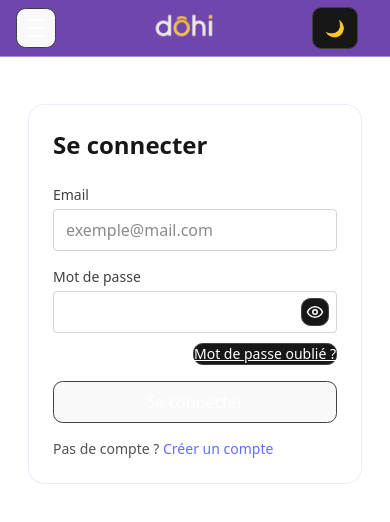
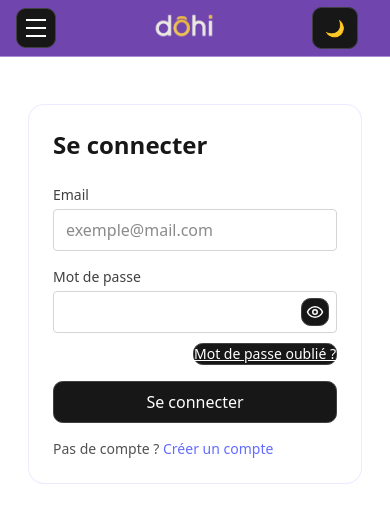
Before and after one commit to MaevaASSOGHO/dohi, a React (Vite) app: page /login in a window 390 px wide. Shown: the top 522 px of the page. Built offline with nearby package versions, Linux system fonts and the light colour scheme.

Commit message:
responsivex

```diff
--- a/src/components/HamburgerButton.jsx
+++ b/src/components/HamburgerButton.jsx
@@ -4,6 +4,7 @@ import React from "react";
 export default function HamburgerButton({ onClick, className = "", label = "Ouvrir le menu", isOpen = false }) {
   return (
     <button
+      type="button"
       onClick={onClick}
       aria-label={label}
       className={[
--- a/src/pages/auth/Login.jsx
+++ b/src/pages/auth/Login.jsx
@@ -151,6 +151,7 @@ export default function Login() {
         </div>
 
         <button
+          type="submit"
           disabled={isSubmitting}
           className="w-full rounded bg-neutral-900 dark:bg-white px-4 py-2 font-medium text-white dark:text-black hover:opacity-90 disabled:opacity-60"
         >
```
